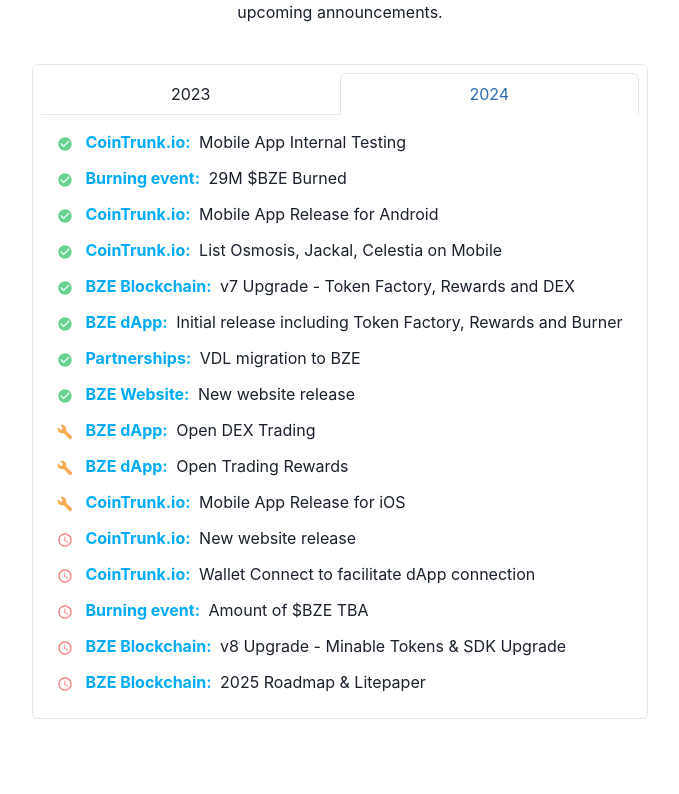
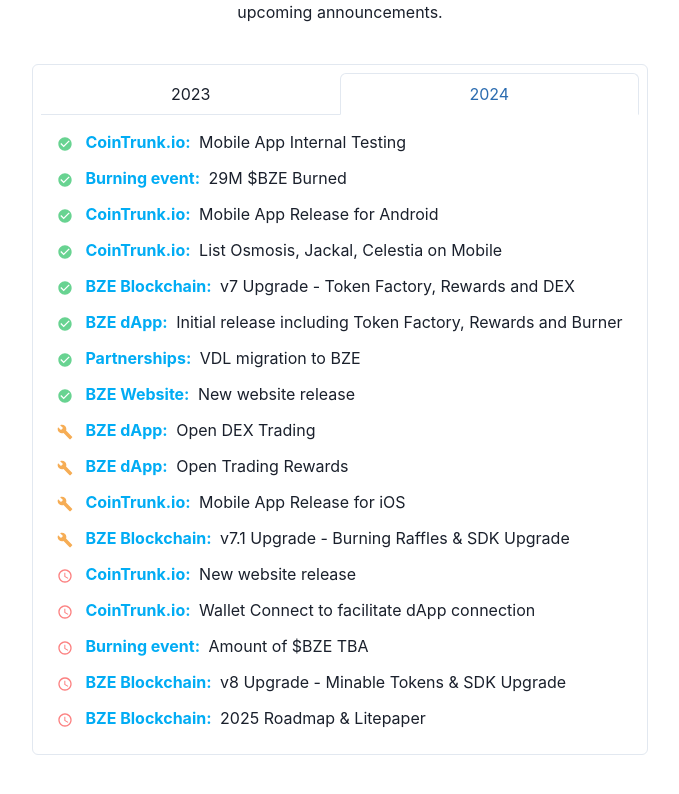
Before and after one commit to bze-alphateam/getbze, a React (Create React App) app: page / in a window 1280 px wide. Shown: the part 2876-3670 px from the top of the page, without its empty margins (300-979 px from the left). Built offline with nearby package versions, Linux system fonts and the light colour scheme; no server answers.

Commit message:
added bruning raffles to roadmap

```diff
--- a/src/components/sections/roadmap.tsx
+++ b/src/components/sections/roadmap.tsx
@@ -114,6 +114,9 @@
                 <RoadmapItem query={cointrunkQuery} status={statusInProgress} text={`${cointrunkQuery} Mobile App Release for iOS`}/>
               </ListItem>
               <ListItem>
+                <RoadmapItem query={blockchainQuery} status={statusInProgress} text={`${blockchainQuery} v7.1 Upgrade - Burning Raffles & SDK Upgrade`}/>
+              </ListItem>
+              <ListItem>
                 <RoadmapItem query={cointrunkQuery} status={statusWaiting} text={`${cointrunkQuery} New website release`}/>
               </ListItem>
               <ListItem>
```
